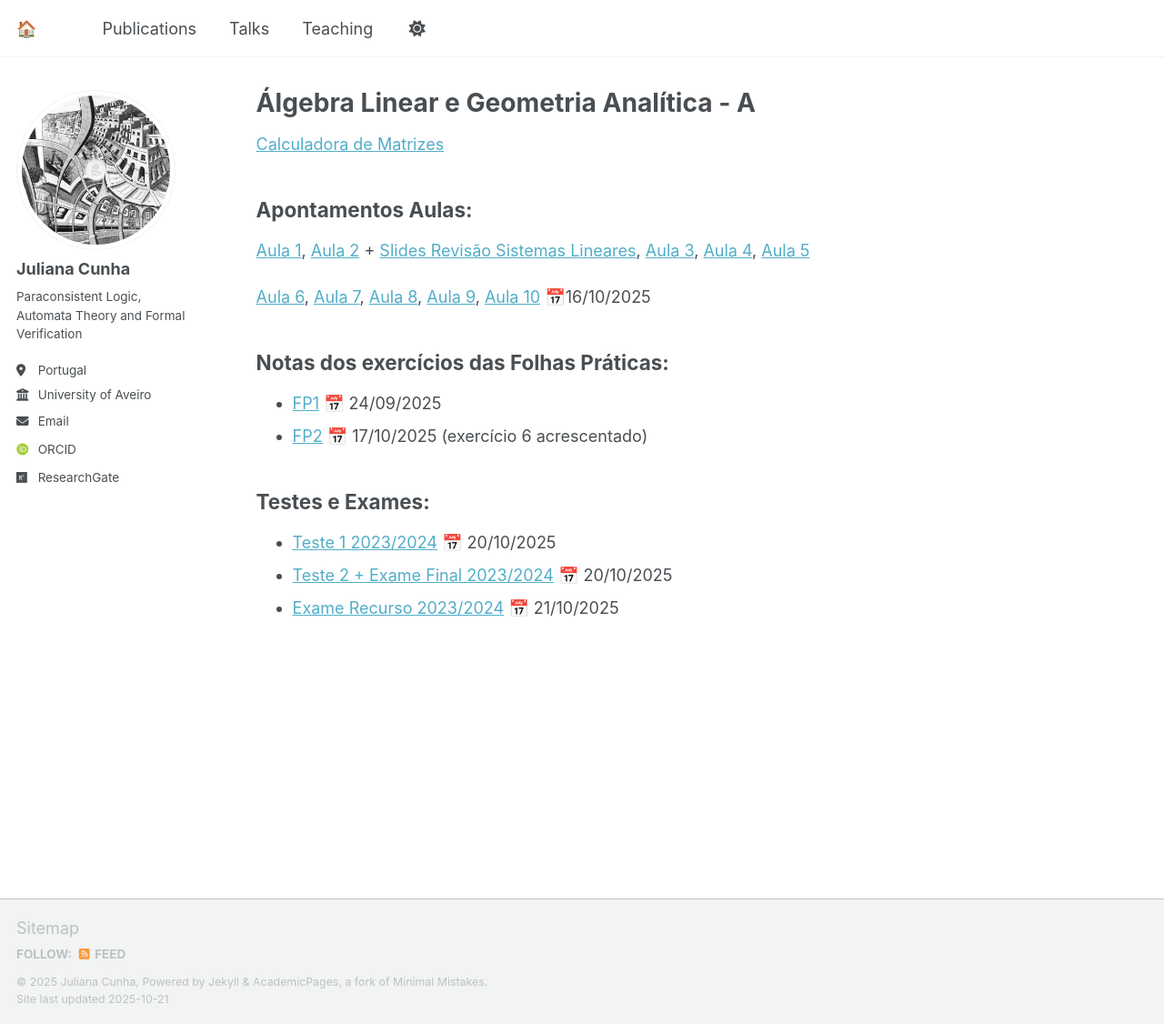
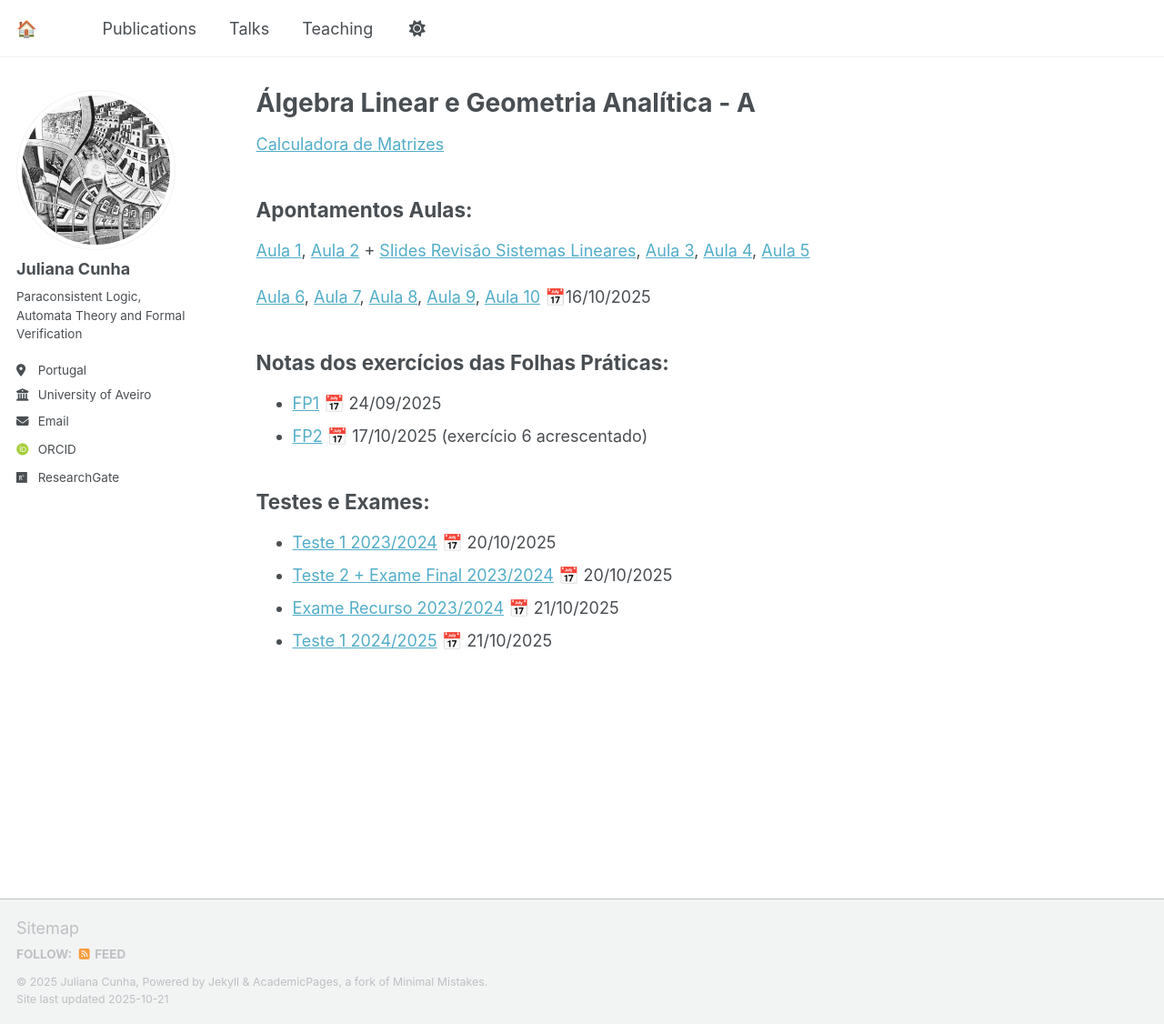
Before and after one commit to juliana-cunha/juliana-cunha.github.io, a Jekyll site: the page built from _pages/teaching.md, in a window 1280 px wide and 1126 px high. Shown: the whole window at 91% size. Built offline with Jekyll 4.4.1, drawn with Linux system fonts in a browser that asks for light colours; some web fonts are replaced; a script that is not in the unit is left out.

Commit message:
Update teaching.md

```diff
--- a/_pages/teaching.md
+++ b/_pages/teaching.md
@@ -24,3 +24,4 @@ Testes e Exames:
 - [Teste 1 2023/2024](https://juliana-cunha.github.io/files/Teste1_2023.pdf) 📅 20/10/2025
 - [Teste 2 + Exame Final 2023/2024](https://juliana-cunha.github.io/files/ExameFinal_2023.pdf) 📅 20/10/2025
 - [Exame Recurso 2023/2024](https://juliana-cunha.github.io/files/Recurso_2023.pdf) 📅 21/10/2025
+- [Teste 1 2024/2025](https://juliana-cunha.github.io/files/Teste1_2024.pdf) 📅 21/10/2025
```
